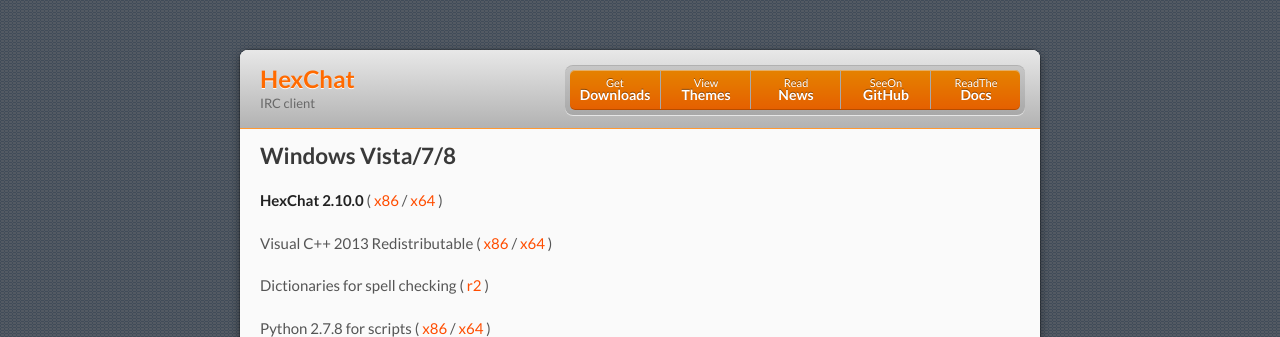
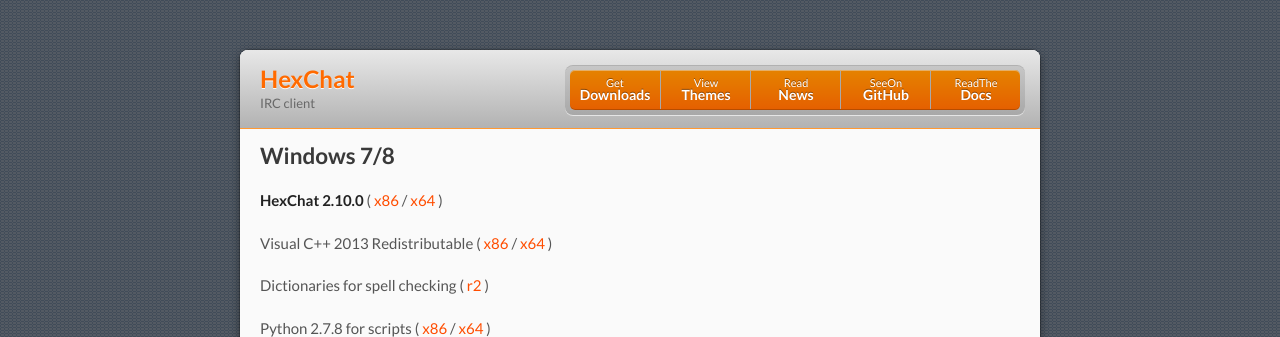
Before and after one commit to hexchat/hexchat.github.com, a Jekyll site: the page built from downloads.md, in a window 1280 px wide. Shown: the top 337 px of the page. Built offline with Jekyll 4.4.1, drawn with Linux system fonts in a browser that asks for light colours.

Commit message:
Update downloads.md

```diff
--- a/downloads.md
+++ b/downloads.md
@@ -3,7 +3,7 @@
 title: Downloads
 ---
 
-## Windows Vista/7/8
+## Windows 7/8
 **HexChat {{ site.version }}** ( [x86]({{ site.dl_url }}/hexchat/HexChat%20{{ site.version }}%20x86.exe) / [x64]({{ site.dl_url }}/hexchat/HexChat%20{{ site.version }}%20x64.exe) )
 
 Visual C++ 2013 Redistributable ( [x86]({{ site.dl_url }}/misc/vcredist_2013_x86.exe) / [x64]({{ site.dl_url }}/misc/vcredist_2013_x64.exe) )
```
